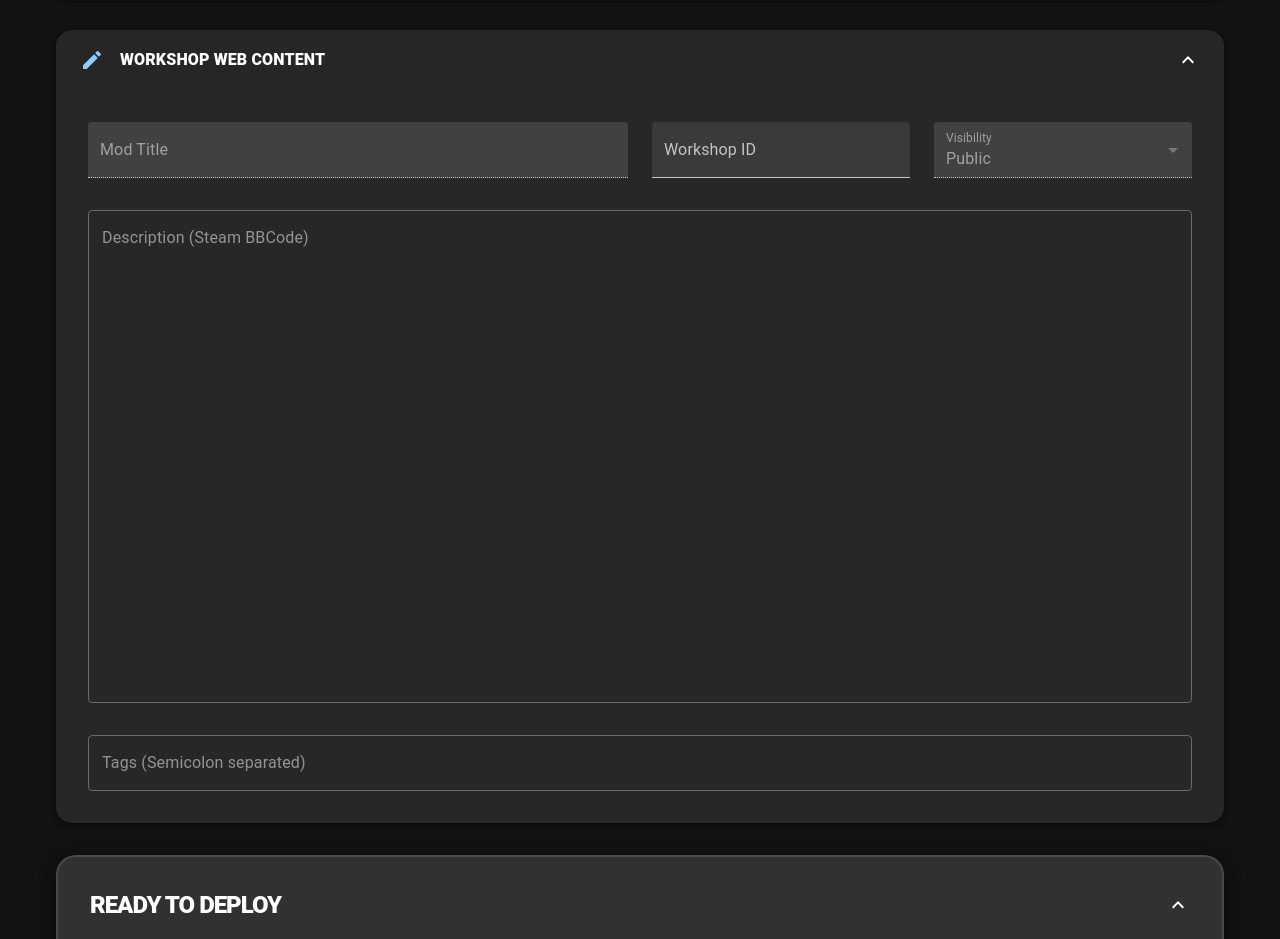
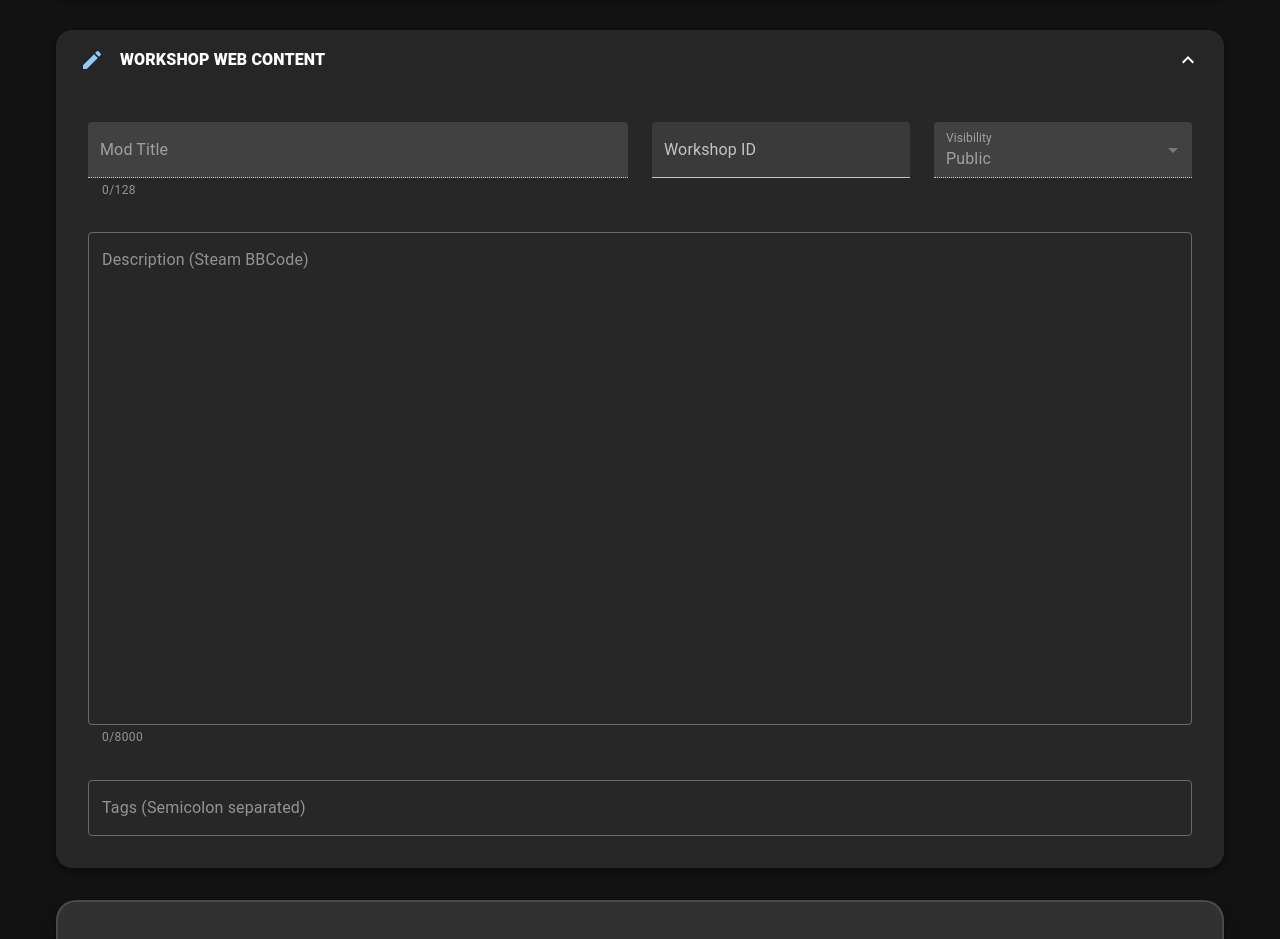
Before and after one commit to psychopatz/ModManager, a React (Vite) app in the folder DynamicTradingManager/frontend/: page /workshop in a window 1280 px wide. Shown: the part 1241-2180 px from the top of the page. Built offline with nearby package versions, Linux system fonts and the light colour scheme; no server answers.

Commit message:
feat: add character count validation and limits to mod title and description fields

```diff
--- a/DynamicTradingManager/frontend/src/components/WorkshopPage.jsx
+++ b/DynamicTradingManager/frontend/src/components/WorkshopPage.jsx
@@ -55,6 +55,9 @@ const workshopDefaultPrompt = `Task:
 
 Only return the change note content.`;
 
+const DESCRIPTION_MAX_LENGTH = 8000;
+const TITLE_MAX_LENGTH = 128;
+
 const WorkshopPage = () => {
   const workshopTargetStorageKey = 'dt_workshop_target';
   // Credentials
@@ -104,6 +107,12 @@ const WorkshopPage = () => {
   const buildPreviewUrl = (target) => `${apiBaseUrl}/api/workshop/preview?target=${encodeURIComponent(target)}&t=${Date.now()}`;
   const [previewUrl, setPreviewUrl] = useState('');
   const fileInputRef = useRef(null);
+
+  const descLength = metadata.description?.length || 0;
+  const isDescAtLimit = descLength >= DESCRIPTION_MAX_LENGTH;
+  const titleLength = metadata.title?.length || 0;
+  const isTitleAtLimit = titleLength >= TITLE_MAX_LENGTH;
+
   const selectedTargetInfo = useMemo(
     () => targets.find((target) => target.key === selectedTarget) || null,
     [targets, selectedTarget]
@@ -344,7 +353,21 @@ const WorkshopPage = () => {
             <Box sx={{ p: 4 }}>
               <Stack spacing={4}>
                 <Grid container spacing={3}>
-                  <Grid size={{ xs: 12, md: 6 }}><TextField label="Mod Title" fullWidth value={metadata.title} onChange={(e) => setMetadata({ ...metadata, title: e.target.value })} disabled={!updateMetadata} variant="filled" /></Grid>
+                  <Grid size={{ xs: 12, md: 6 }}>
+                    <TextField
+                      label="Mod Title"
+                      fullWidth
+                      value={metadata.title}
+                      onChange={(e) => setMetadata({ ...metadata, title: e.target.value })}
+                      disabled={!updateMetadata}
+                      variant="filled"
+                      inputProps={{ maxLength: TITLE_MAX_LENGTH }}
+                      helperText={isTitleAtLimit
+                        ? `${titleLength}/${TITLE_MAX_LENGTH} (max reached)`
+                        : `${titleLength}/${TITLE_MAX_LENGTH}`}
+                      error={isTitleAtLimit}
+                    />
+                  </Grid>
                   <Grid size={{ xs: 12, md: 3 }}><TextField label="Workshop ID" fullWidth value={metadata.id} onChange={(e) => setMetadata({ ...metadata, id: e.target.value })} variant="filled" /></Grid>
                   <Grid size={{ xs: 12, md: 3 }}>
                     <FormControl fullWidth variant="filled" disabled={!updateMetadata}>
@@ -357,7 +380,21 @@ const WorkshopPage = () => {
                     </FormControl>
                   </Grid>
                 </Grid>
-                <TextField label="Description (Steam BBCode)" fullWidth multiline rows={20} value={metadata.description} onChange={(e) => setMetadata({ ...metadata, description: e.target.value })} disabled={!updateMetadata} sx={{ '& .MuiInputBase-input': { fontFamily: 'monospace' } }} />
+                <TextField
+                  label="Description (Steam BBCode)"
+                  fullWidth
+                  multiline
+                  rows={20}
+                  value={metadata.description}
+                  onChange={(e) => setMetadata({ ...metadata, description: e.target.value })}
+                  disabled={!updateMetadata}
+                  sx={{ '& .MuiInputBase-input': { fontFamily: 'monospace' } }}
+                  inputProps={{ maxLength: DESCRIPTION_MAX_LENGTH }}
+                  helperText={isDescAtLimit
+                    ? `${descLength}/${DESCRIPTION_MAX_LENGTH} (max reached)`
+                    : `${descLength}/${DESCRIPTION_MAX_LENGTH}`}
+                  error={isDescAtLimit}
+                />
                 <TextField label="Tags (Semicolon separated)" fullWidth value={metadata.tags} onChange={(e) => setMetadata({ ...metadata, tags: e.target.value })} disabled={!updateMetadata} />
               </Stack>
             </Box>
```
